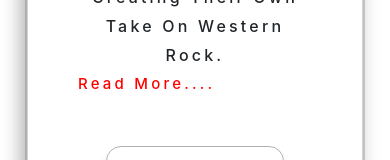
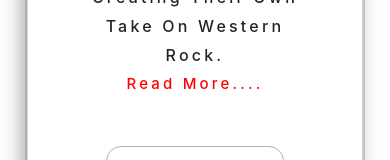
Before and after one commit to ajanes780/wildboyscampoutwebsite, a React (Create React App) app: page /elniven in a window 390 px wide. Shown: the part 2340-2500 px from the top of the page. Built offline with nearby package versions, Linux system fonts and the light colour scheme.

Commit message:
adjust for landscape

```diff
--- a/src/pages/friendStyle.scss
+++ b/src/pages/friendStyle.scss
@@ -162,6 +162,11 @@ iframe {
     }
 
     a {
+      display: flex;
+      flex-direction: row;
+      text-align: center;
+      align-items: center;
+      justify-content: center;
       font-size: 15px;
     }
   }
@@ -202,6 +207,11 @@ iframe {
     }
   }
 
+  a {
+    display: flex;
+    flex-direction: column !important;
+  }
+
   li.hover {
     display: flex;
     flex-direction: column;
```
